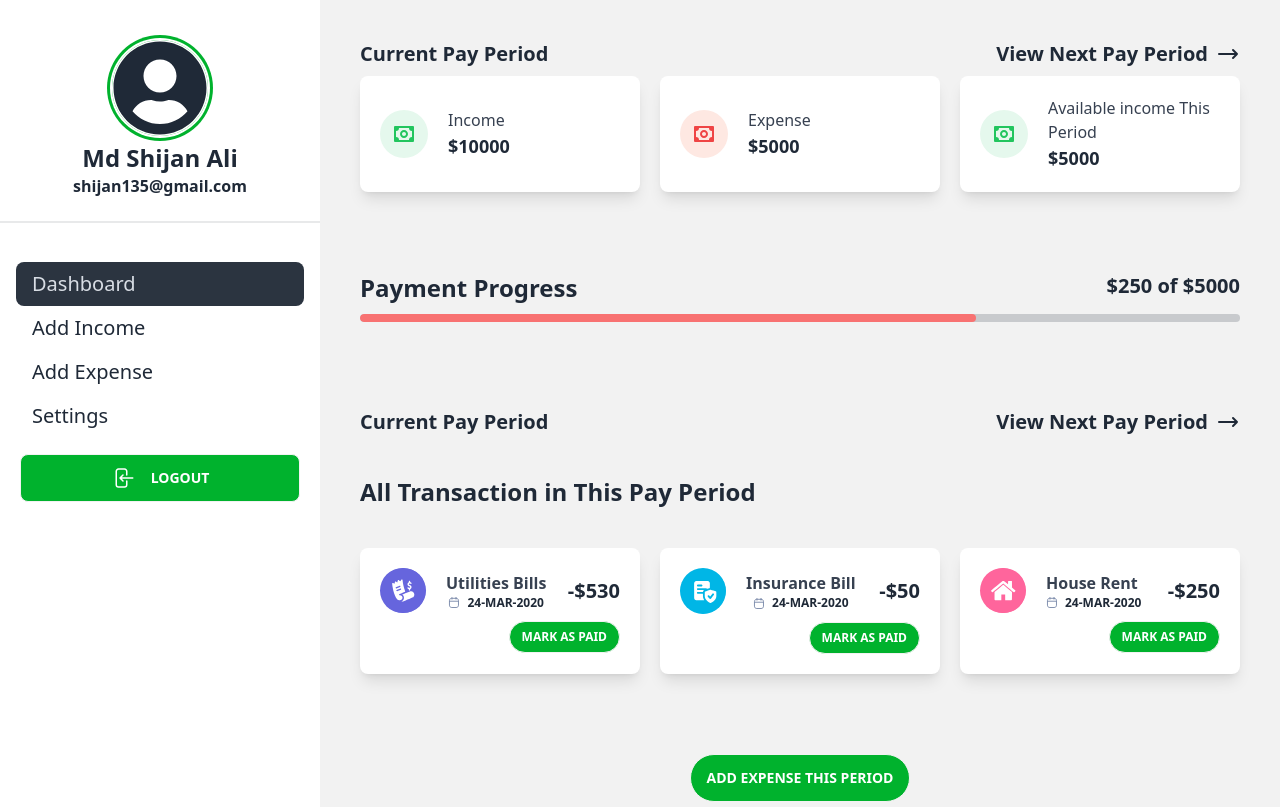
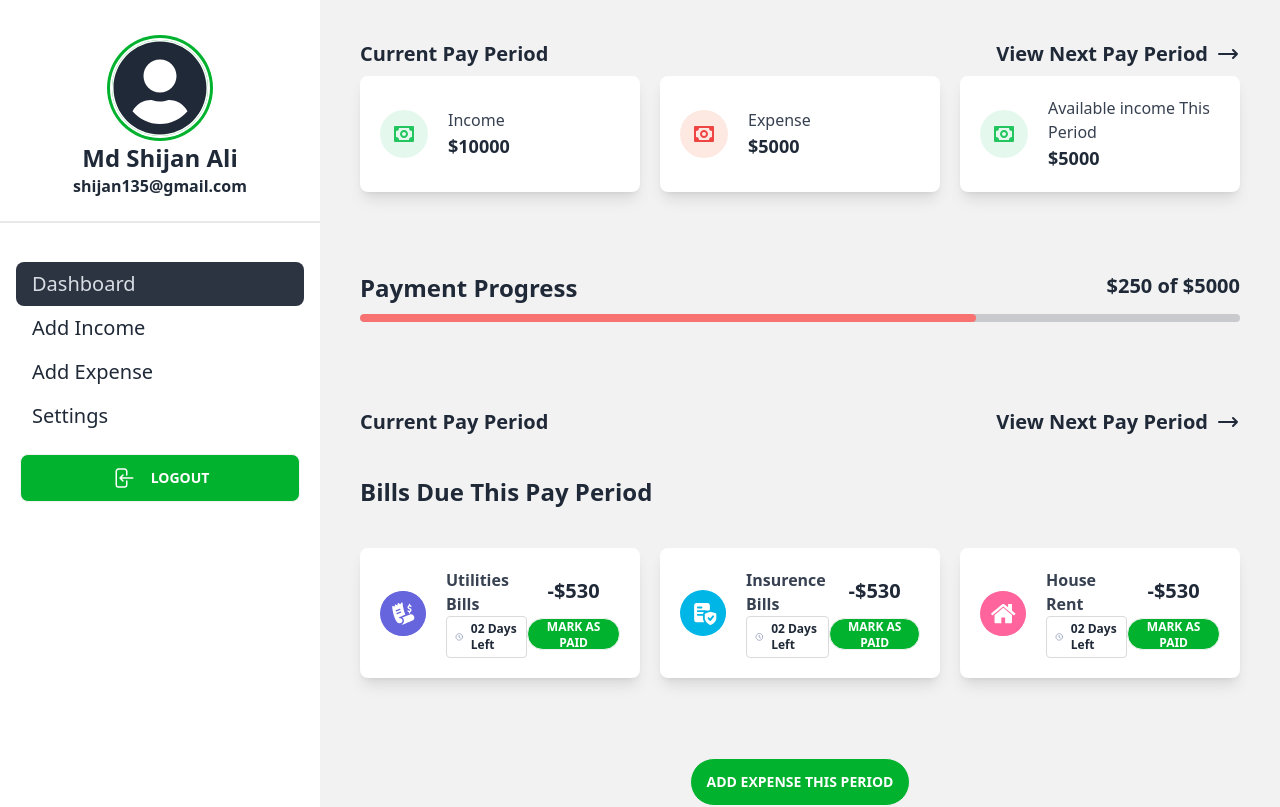
Before and after one commit to MdShijanAli/budget-app, a React (Vite) app: page /dashboard in a window 1280 px wide. Shown: the top 807 px of the page. Built offline with nearby package versions, Linux system fonts and the light colour scheme.

Commit message:
dashboard change

```diff
--- a/src/Pages/Dashboard/Dashboard.jsx
+++ b/src/Pages/Dashboard/Dashboard.jsx
@@ -100,14 +100,14 @@ const Dashboard = () => {
 
                     </div>
 
-                <h1 className='text-2xl font-semibold my-10'>All Transaction in This Pay Period</h1>
+                <h1 className='text-2xl font-semibold my-10'>Bills Due This Pay Period</h1>
 
 
             <div class="grid lg:grid-cols-3 md:grid-cols-2 grid-cols-1 gap-5 justify-center">
 
                    <div className='p-5 bg-white rounded-lg shadow-lg'>
                     <div className='flex justify-between items-center lg:col-span-1 md:col-span-1 '>
-                            <div class=" flex justify-start gap-5 items-center  ">
+                            <div class=" flex  gap-5  items-center ">
 
 
 
@@ -121,32 +121,36 @@ const Dashboard = () => {
 
                                 <div>
                                     <p class="text-gray-700 font-semibold">Utilities Bills</p>
-                                        <div class="flex gap-2 justify-center items-center text-lg font-semibold text-gray-800">
-                                            <svg xmlns="http://www.w3.org/2000/svg" width="11" height="11" viewBox="0 0 11 11" fill="none">
-                                                <path d="M1.51685 4.22632H10.4542" stroke="#7D8CAC" stroke-width="0.942497" stroke-linecap="round" stroke-linejoin="round"/>
-                                                <path d="M8.00806 0.511963V2.16609" stroke="#7D8CAC" stroke-width="0.942497" stroke-linecap="round" stroke-linejoin="round"/>
-                                                <path d="M3.95801 0.511963V2.16609" stroke="#7D8CAC" stroke-width="0.942497" stroke-linecap="round" stroke-linejoin="round"/>
-                                                <path d="M8.10828 1.30396H3.85265C2.37896 1.30396 1.46167 2.12602 1.46167 3.63479V8.14607C1.46167 9.67489 2.37896 10.512 3.85265 10.512H8.09325C9.56693 10.512 10.4842 9.68994 10.4842 8.18116V3.60974C10.4993 2.12603 9.58197 1.30396 8.10828 1.30396Z" stroke="#7D8CAC" stroke-width="0.942497" stroke-linecap="round" stroke-linejoin="round"/>
+                                        <div class="flex gap-2 items-center text-lg font-semibold text-gray-800 border border-[#DADADA] px-2 py-1 rounded">
+                                              <svg xmlns="http://www.w3.org/2000/svg" width="12" height="12" viewBox="0 0 12 12" fill="none">
+                                                    <path d="M11.4648 5.85791C11.4648 6.84681 11.1716 7.81352 10.6222 8.63577C10.0728 9.45801 9.29186 10.0989 8.37823 10.4773C7.4646 10.8557 6.45927 10.9548 5.48937 10.7618C4.51946 10.5689 3.62854 10.0927 2.92928 9.39346C2.23002 8.6942 1.75381 7.80329 1.56089 6.83338C1.36796 5.86348 1.46698 4.85814 1.84542 3.94451C2.22386 3.03088 2.86472 2.25 3.68697 1.70059C4.50921 1.15118 5.47591 0.85791 6.46481 0.85791C7.7909 0.85791 9.06267 1.38471 10.0003 2.32239C10.938 3.26007 11.4648 4.53183 11.4648 5.85791V5.85791Z" stroke="#7D8CAC" stroke-linecap="round" stroke-linejoin="round"/>
+                                                      <path d="M8.31899 7.4472L6.28116 6.23098V3.60938" stroke="#7D8CAC" stroke-linecap="round" stroke-linejoin="round"/>
                                                 </svg>
-                                            <span className='text-xs'>24-MAR-2020</span>
+                                            <span className='text-xs'>02 Days Left</span>
                                         </div>
                                 </div>
                         </div>
 
 
-
                         <div>
-                                    <h2 className='text-xl font-semibold'>-$530</h2>
+                                    <div>
+                                         <h2 className='text-xl font-semibold text-center'>-$530</h2>
                                      </div>
 
-
-
-                        </div>
                                     <Link>
                                         <div className='text-end block mt-2'>
                                             <button className='font-semibold btn bg-[#00b22d] btn-sm text-white text-xs hover:bg-[#00b22d] rounded-3xl'>Mark as Paid</button>
                                         </div>
                                     </Link>
+
+
+                        </div>
+
+
+                        </div>
+
+
+
                     </div>
 
                     <div className=' p-5 bg-white rounded-lg shadow-lg'>
@@ -164,29 +168,33 @@ const Dashboard = () => {
                                 </div>
 
                                 <div>
-                                    <p class="text-gray-700 font-semibold">Insurance Bill</p>
-                                        <div class="flex gap-2 justify-center items-center text-lg font-semibold text-gray-800">
-                                            <svg xmlns="http://www.w3.org/2000/svg" width="11" height="11" viewBox="0 0 11 11" fill="none">
-                                                <path d="M1.51685 4.22632H10.4542" stroke="#7D8CAC" stroke-width="0.942497" stroke-linecap="round" stroke-linejoin="round"/>
-                                                <path d="M8.00806 0.511963V2.16609" stroke="#7D8CAC" stroke-width="0.942497" stroke-linecap="round" stroke-linejoin="round"/>
-                                                <path d="M3.95801 0.511963V2.16609" stroke="#7D8CAC" stroke-width="0.942497" stroke-linecap="round" stroke-linejoin="round"/>
-                                                <path d="M8.10828 1.30396H3.85265C2.37896 1.30396 1.46167 2.12602 1.46167 3.63479V8.14607C1.46167 9.67489 2.37896 10.512 3.85265 10.512H8.09325C9.56693 10.512 10.4842 9.68994 10.4842 8.18116V3.60974C10.4993 2.12603 9.58197 1.30396 8.10828 1.30396Z" stroke="#7D8CAC" stroke-width="0.942497" stroke-linecap="round" stroke-linejoin="round"/>
+                                    <p class="text-gray-700 font-semibold">Insurence Bills</p>
+                                        <div class="flex gap-2 items-center text-lg font-semibold text-gray-800 border border-[#DADADA] px-2 py-1 rounded">
+                                              <svg xmlns="http://www.w3.org/2000/svg" width="12" height="12" viewBox="0 0 12 12" fill="none">
+                                                    <path d="M11.4648 5.85791C11.4648 6.84681 11.1716 7.81352 10.6222 8.63577C10.0728 9.45801 9.29186 10.0989 8.37823 10.4773C7.4646 10.8557 6.45927 10.9548 5.48937 10.7618C4.51946 10.5689 3.62854 10.0927 2.92928 9.39346C2.23002 8.6942 1.75381 7.80329 1.56089 6.83338C1.36796 5.86348 1.46698 4.85814 1.84542 3.94451C2.22386 3.03088 2.86472 2.25 3.68697 1.70059C4.50921 1.15118 5.47591 0.85791 6.46481 0.85791C7.7909 0.85791 9.06267 1.38471 10.0003 2.32239C10.938 3.26007 11.4648 4.53183 11.4648 5.85791V5.85791Z" stroke="#7D8CAC" stroke-linecap="round" stroke-linejoin="round"/>
+                                                      <path d="M8.31899 7.4472L6.28116 6.23098V3.60938" stroke="#7D8CAC" stroke-linecap="round" stroke-linejoin="round"/>
                                                 </svg>
-                                            <span className='text-xs'>24-MAR-2020</span>
+                                            <span className='text-xs'>02 Days Left</span>
                                         </div>
                                 </div>
                                 </div>
 
                                 <div>
-                                    <h2 className='text-xl font-semibold'>-$50</h2>
+                                    <div>
+                                         <h2 className='text-xl font-semibold text-center'>-$530</h2>
                                      </div>
 
-                        </div>
                                     <Link>
                                         <div className='text-end block mt-2'>
                                             <button className='font-semibold btn bg-[#00b22d] btn-sm text-white text-xs hover:bg-[#00b22d] rounded-3xl'>Mark as Paid</button>
                                         </div>
                                     </Link>
+
+
+                                 </div>
+
+                        </div>
+
                     </div>
 
 
@@ -206,28 +214,32 @@ const Dashboard = () => {
 
                                 <div>
                                     <p class="text-gray-700 font-semibold">House Rent</p>
-                                        <div class="flex gap-2 justify-center items-center text-lg font-semibold text-gray-800">
-                                            <svg xmlns="http://www.w3.org/2000/svg" width="11" height="11" viewBox="0 0 11 11" fill="none">
-                                                <path d="M1.51685 4.22632H10.4542" stroke="#7D8CAC" stroke-width="0.942497" stroke-linecap="round" stroke-linejoin="round"/>
-                                                <path d="M8.00806 0.511963V2.16609" stroke="#7D8CAC" stroke-width="0.942497" stroke-linecap="round" stroke-linejoin="round"/>
-                                                <path d="M3.95801 0.511963V2.16609" stroke="#7D8CAC" stroke-width="0.942497" stroke-linecap="round" stroke-linejoin="round"/>
-                                                <path d="M8.10828 1.30396H3.85265C2.37896 1.30396 1.46167 2.12602 1.46167 3.63479V8.14607C1.46167 9.67489 2.37896 10.512 3.85265 10.512H8.09325C9.56693 10.512 10.4842 9.68994 10.4842 8.18116V3.60974C10.4993 2.12603 9.58197 1.30396 8.10828 1.30396Z" stroke="#7D8CAC" stroke-width="0.942497" stroke-linecap="round" stroke-linejoin="round"/>
+                                        <div class="flex gap-2 items-center text-lg font-semibold text-gray-800 border border-[#DADADA] px-2 py-1 rounded">
+                                              <svg xmlns="http://www.w3.org/2000/svg" width="12" height="12" viewBox="0 0 12 12" fill="none">
+                                                    <path d="M11.4648 5.85791C11.4648 6.84681 11.1716 7.81352 10.6222 8.63577C10.0728 9.45801 9.29186 10.0989 8.37823 10.4773C7.4646 10.8557 6.45927 10.9548 5.48937 10.7618C4.51946 10.5689 3.62854 10.0927 2.92928 9.39346C2.23002 8.6942 1.75381 7.80329 1.56089 6.83338C1.36796 5.86348 1.46698 4.85814 1.84542 3.94451C2.22386 3.03088 2.86472 2.25 3.68697 1.70059C4.50921 1.15118 5.47591 0.85791 6.46481 0.85791C7.7909 0.85791 9.06267 1.38471 10.0003 2.32239C10.938 3.26007 11.4648 4.53183 11.4648 5.85791V5.85791Z" stroke="#7D8CAC" stroke-linecap="round" stroke-linejoin="round"/>
+                                                      <path d="M8.31899 7.4472L6.28116 6.23098V3.60938" stroke="#7D8CAC" stroke-linecap="round" stroke-linejoin="round"/>
                                                 </svg>
-                                            <span className='text-xs'>24-MAR-2020</span>
+                                            <span className='text-xs'>02 Days Left</span>
                                         </div>
                                 </div>
                                 </div>
 
+                                <div className=''>
                                     <div>
-                                    <h2 className='text-xl font-semibold'>-$250</h2>
+                                         <h2 className='text-xl font-semibold text-center'>-$530</h2>
                                      </div>
 
-                        </div>
                                     <Link>
                                         <div className='text-end block mt-2'>
                                             <button className='font-semibold btn bg-[#00b22d] btn-sm text-white text-xs hover:bg-[#00b22d] rounded-3xl'>Mark as Paid</button>
                                         </div>
                                     </Link>
+
+
+                              </div>
+
+                        </div>
+
                     </div>
 
 
```
Lines whose indentation alone changed are shown as unchanged.
